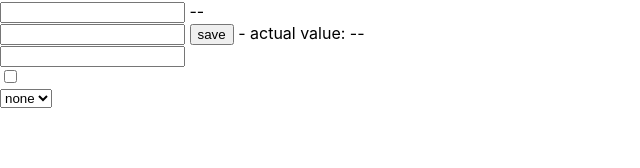
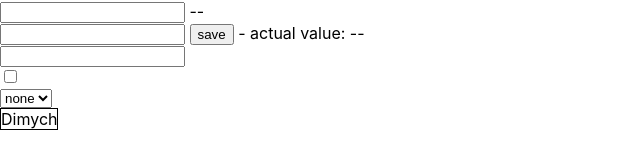
Before and after one commit to IlyaGab/React-podrobno, a React (Create React App) app: page / in a window 1280 px wide. Shown: the part 260-428 px from the top of the page, without its empty margins (0-640 px from the left). Built offline with nearby package versions, Linux system fonts and the light colour scheme.

Commit message:
add Select component

```diff
--- a/src/App.tsx
+++ b/src/App.tsx
@@ -10,16 +10,17 @@ import {GetValueOfUncontrolledInputByButtonPress
 } from './Components/UncontrolledInput/UncontrolledInput';
 import TrackingValueOfUncontrolledInput from './Components/UncontrolledInput/UncontrolledInput';
 import ControlledInput, {ControlledCheckbox, ControlledSelect} from './Components/ControlledInput/ControlledInput';
+import Select from './Components/Select/Select';
 
-let array = [{title:'Ilya', value:1}, {title:'Alena', value:2},{title: 'Dimych', value:3}]
+let array = [{title:'Ilya', value:'1'}, {title:'Alena', value:'2'},{title: 'Dimych', value:'3'}]
 
 function App() {
 
 
     let [raitingValue, setRaitingValue] = useState<RaitingValueType>(1)
+    let [select, setSelect]= useState('3')
     let [accordionCollapsed, setAccordionCollapsed] = useState<boolean>(false)
     let [on, setOn] = useState(true)
-
 
 
     return (
@@ -34,6 +35,7 @@ function App() {
             <ControlledInput/>
             <ControlledCheckbox/>
             <ControlledSelect/>
+            <Select value={select} onChange={setSelect} items={array}/>
         </div>
     );
 }
--- /dev/null
+++ b/src/Components/Select/Select.module.css
@@ -0,0 +1,17 @@
+.select .main {
+    border: 1px solid black;
+    display: inline-block;
+    min-height: 20px;
+    min-width: 40px;
+}
+
+.items {
+    position: absolute;
+    padding: 5px;
+    border: 1px solid red;
+}
+
+.items .item.selected {
+    background-color: blue;
+    color: white;
+}
--- /dev/null
+++ b/src/Components/Select/Select.tsx
@@ -0,0 +1,84 @@
+import React, {KeyboardEvent, useEffect, useState} from 'react';
+import s from './Select.module.css'
+
+type ItemType = {
+    title: string
+    value: any
+}
+
+export type SelectPropsType = {
+    value: any
+    onChange: (value: any) => void
+    items: Array<ItemType>
+}
+
+const Select = (props: SelectPropsType) => {
+
+    const [active, setActive] = useState(false)
+    const [hoveredElementValue, setHoveredElementValue] = useState(props.value)
+
+    const selectedItem = props.items.find(i => i.value === props.value)
+    const hoveredItem = props.items.find(i => i.value === hoveredElementValue)
+
+    useEffect(() => {
+        setHoveredElementValue(props.value)
+    }, [props.value])
+
+    const onKeyUp = (e: KeyboardEvent<HTMLDivElement>) => {
+        if (e.key === 'ArrowDown' || e.key === 'ArrowUp' ) {
+            for (let i = 0; i < props.items.length; i++) {
+                if (props.items[i].value === hoveredElementValue) {
+                    const nextPretendent = e.key === 'ArrowDown' ? props.items[i + 1] : props.items[i-1]
+                    if (nextPretendent) {
+                        props.onChange(nextPretendent.value)
+                        return;
+                    }
+                }
+            }
+            if (!selectedItem){
+                props.onChange(props.items[0].value)
+            }
+        }
+
+        if (e.key === 'Enter' || e.key === 'Escape' ){
+            setActive(false)
+        }
+    }
+
+    const onClickHandlerTitle = () => {
+        setActive(!active)
+    }
+    const onItemClick = (value: string) => {
+        props.onChange(value)
+        onClickHandlerTitle()
+    }
+
+
+    return (
+        <>
+            <div className={s.select}
+                 tabIndex={0}
+                 onKeyUp={onKeyUp}>
+                <span className={s.main}
+
+                      onClick={onClickHandlerTitle}>{selectedItem && selectedItem.title}
+                </span>
+                {active &&
+                    <div className={s.items}>
+                        {props.items.map((i => <div key={i.value}
+
+                                                    onMouseEnter={() => {
+                                                        setHoveredElementValue(i.value)
+                                                    }}
+                                                    className={s.item + ' ' + (hoveredItem === i ? s.selected : '')}
+                                                    onClick={() => onItemClick(i.value)}>
+                            {i.title}
+                        </div>))}
+                    </div>
+                }
+            </div>
+        </>
+    );
+};
+
+export default Select;
```
